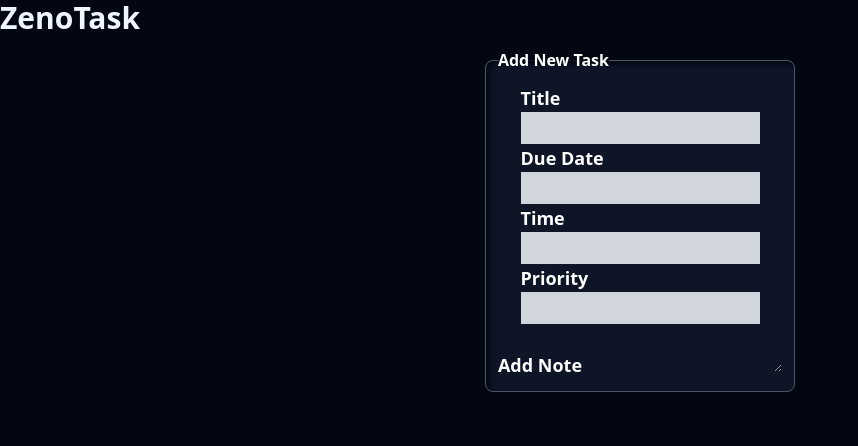
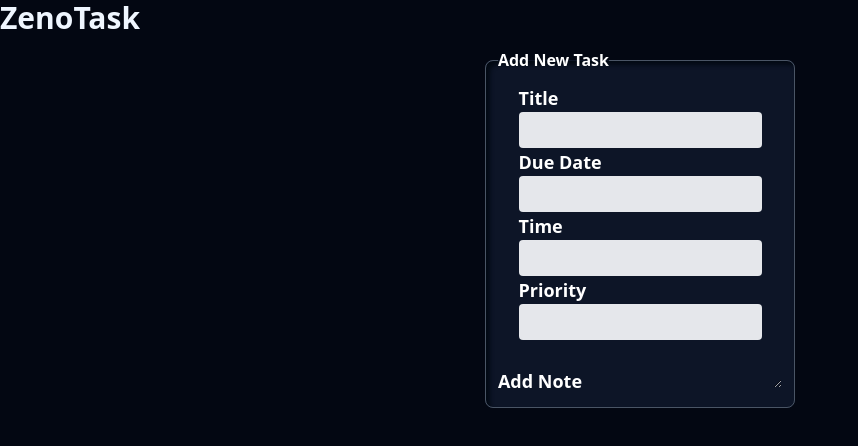
Before and after one commit to Phoenix-Domain/ZenoTask, a React (Vite) app: page / in a window 1280 px wide. Shown: the top 446 px of the page, without its empty margins (0-858 px from the left). Built offline with nearby package versions, Linux system fonts and the light colour scheme.

Commit message:
style: Style Input component

```diff
--- a/src/components/FormItems/Input.tsx
+++ b/src/components/FormItems/Input.tsx
@@ -6,7 +6,7 @@ type InputTypes = {
 
 function Input({type, id}: InputTypes){
     return(
-        <input id={id} type={type} className='block bg-gray-300 p-1'/>
+        <input id={id} type={type} className='block bg-gray-200 rounded p-1.5 text-gray-900'/>
     )
 }
 
```
